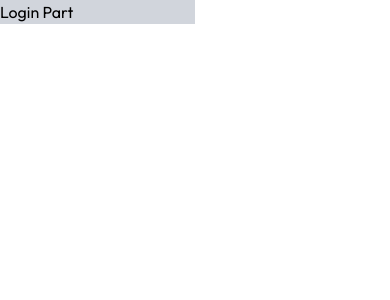
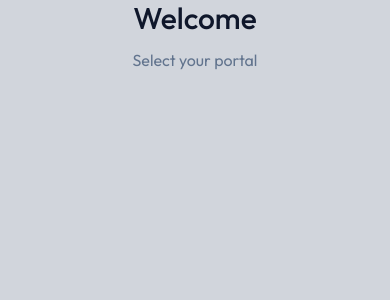
Before and after one commit to adnan-sami-dev/mern_ems, a React (Vite) app in the folder front_end/: page /login in a window 390 px wide. Shown: the top 300 px of the page. Built offline with nearby package versions, Linux system fonts and the light colour scheme.

Commit message:
setting up login page right side part one

```diff
--- a/front_end/src/pages/login.jsx
+++ b/front_end/src/pages/login.jsx
@@ -3,15 +3,25 @@
 const LoginPage = () => {
   return (
     <main className="min-h-screen flex flex-col md:flex-row" >
-      <div className="hidden md:flex flex-col w-1/2 bg-black text-white items-center justify-center">
+      <div className="hidden md:flex flex-col flex-1 bg-black text-white items-center justify-center">
             <div className="w-fit justify-start" >
               <h1 className="text-[5vw] text-gray-200">Quartz</h1>
               <h3 className="text-[1.5vw] text-gray-600 " >A simple way to manage your business</h3>
             </div>
       </div>
 
-      <div className="w-1/2 bg-gray-300" >
-        Login Part
+      <div className="flex-1 bg-gray-300" >
+        {/* Header */}
+        <div className= "text-center md:text-left">
+          <h2 className="text-3xl mb-3 font-medium text-slate-900">Welcome</h2>
+          <p className="text-slate-500">Select your portal</p>
+        </div>
+
+        {/* Portal list */}
+        <div></div>
+
+        {/* Footer */}
+        <div></div>
       </div>
     </main>
   )
```
Also changed, not shown: 1 other file (tests, documents, lock files or other folders).
